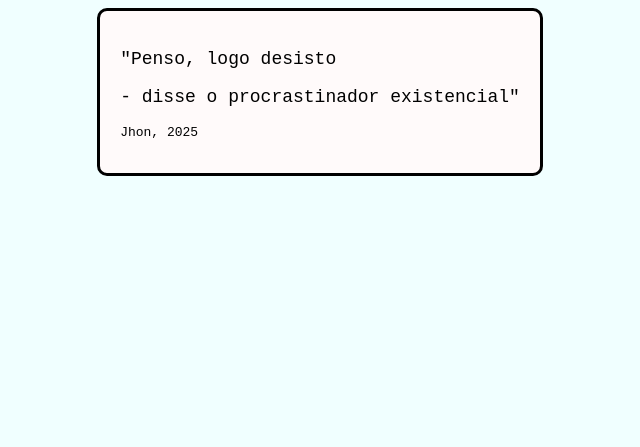
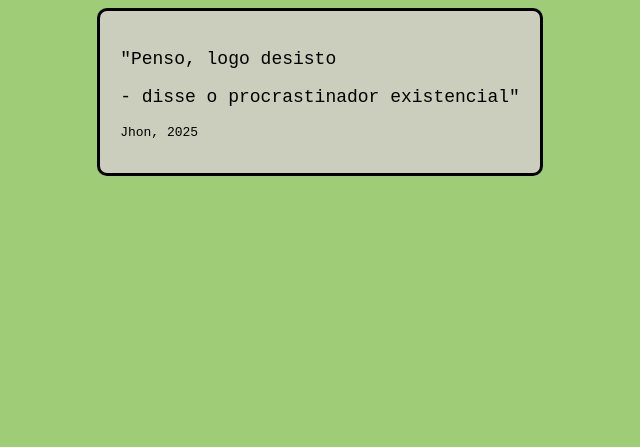
Before and after one commit to Pharlea/RepositorioPublicoParaAulaDeEngSoft, a plain HTML site: page UmProjetoHtmlSimples/index.html in a window 1280 px wide. Shown: the part 353-800 px from the top of the page, without its empty margins (320-960 px from the left). Drawn offline with Linux system fonts and the light colour scheme.

Commit message:
Update css.css

```diff
--- a/UmProjetoHtmlSimples/css.css
+++ b/UmProjetoHtmlSimples/css.css
@@ -5,14 +5,14 @@ body {
   display: flex;
   justify-content: center;
   align-items: center;
-  background-color: azure;
+  background-color: rgb(159, 204, 119);
   font-family: "Courier New", Courier, monospace;
   font-size: large;
   flex-direction: column;
 }
 
 .main_div {
-  background-color: snow;
+  background-color: rgb(203, 206, 188);
   border: 3px black solid;
   border-radius: 10px;
   padding: 20px;
```
